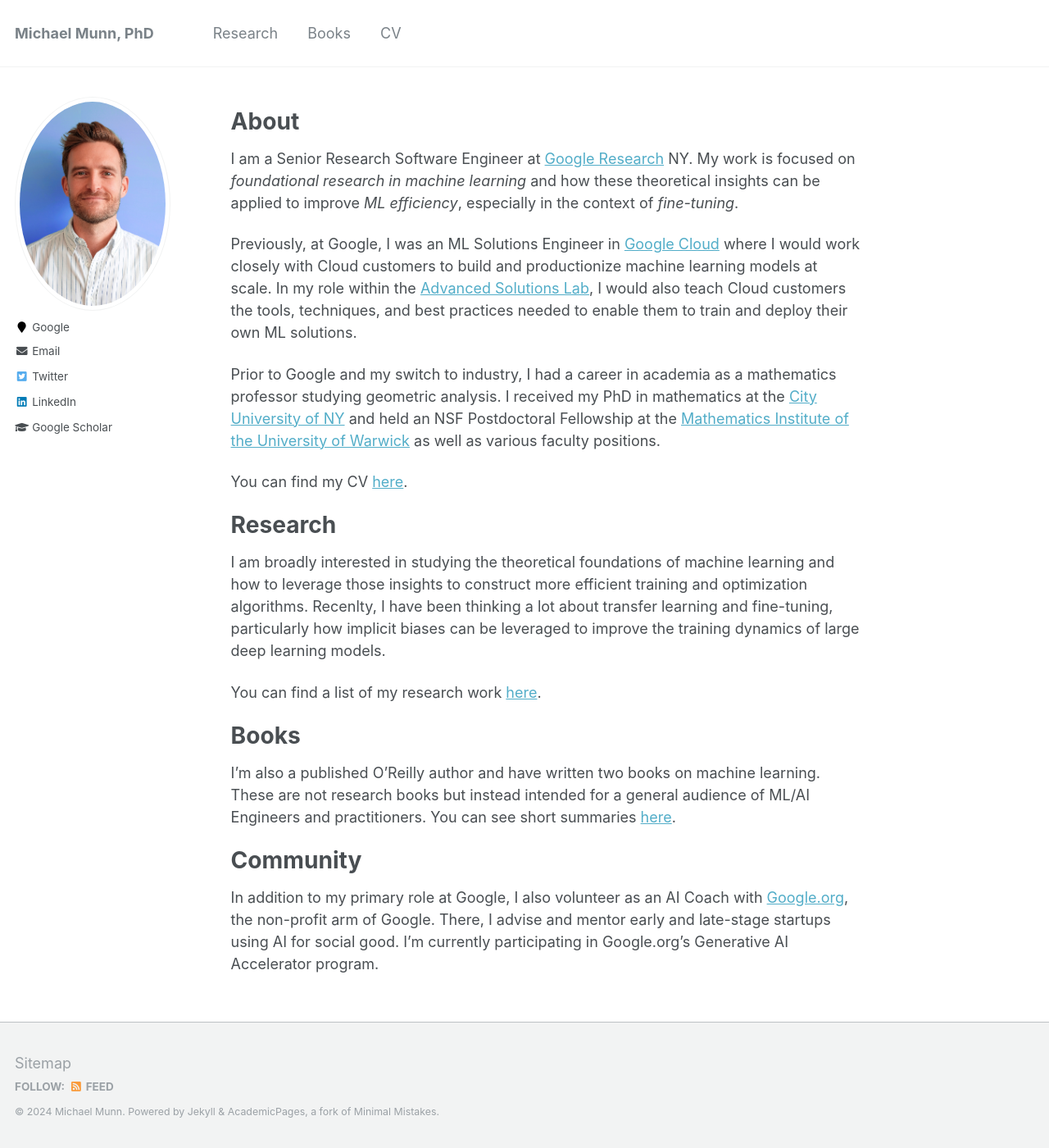
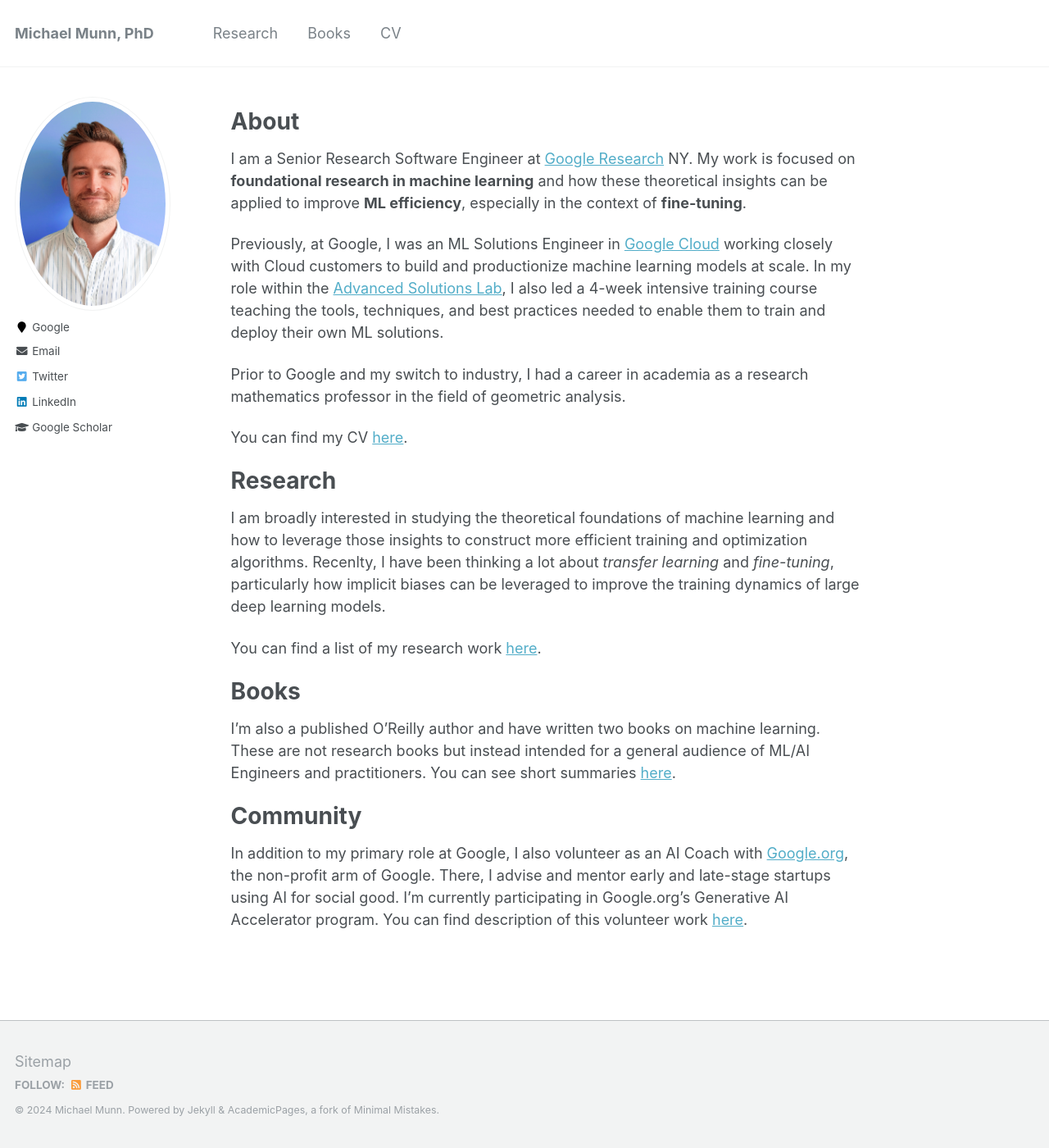
Before and after one commit to munnm/munnm.github.io, a Jekyll site: the page built from _pages/about.md, in a window 1280 px wide and 1400 px high. Shown: the whole window at 82% size. Built offline with Jekyll 4.4.1, drawn with Linux system fonts in a browser that asks for light colours.

Commit message:
edit about, resize image

```diff
--- a/_pages/about.md
+++ b/_pages/about.md
@@ -10,17 +10,17 @@ redirect_from:
 
 # About
 
-I am a Senior Research Software Engineer at [Google Research](https://research.google/) NY. My work is focused on *foundational research in machine learning* and how these theoretical insights can be applied to improve *ML efficiency*, especially in the context of *fine-tuning*.
+I am a Senior Research Software Engineer at [Google Research](https://research.google/) NY. My work is focused on **foundational research in machine learning** and how these theoretical insights can be applied to improve **ML efficiency**, especially in the context of **fine-tuning**.
 
-Previously, at Google, I was an ML Solutions Engineer in [Google Cloud](https://cloud.google.com/?e=0) where I would work closely with Cloud customers to build and productionize machine learning models at scale. In my role within the [Advanced Solutions Lab](https://cloud.google.com/asl), I would also teach Cloud customers the tools, techniques, and best practices needed to enable them to train and deploy their own ML solutions.
+Previously, at Google, I was an ML Solutions Engineer in [Google Cloud](https://cloud.google.com/?e=0) working closely with Cloud customers to build and productionize machine learning models at scale. In my role within the [Advanced Solutions Lab](https://cloud.google.com/asl), I also led a 4-week intensive training course teaching the tools, techniques, and best practices needed to enable them to train and deploy their own ML solutions.
 
-Prior to Google and my switch to industry, I had a career in academia as a mathematics professor studying geometric analysis. I received my PhD in mathematics at the [City University of NY](https://www.gc.cuny.edu) and held an NSF Postdoctoral Fellowship at the [Mathematics Institute of the University of Warwick](https://warwick.ac.uk/fac/sci/maths/) as well as various faculty positions.
+Prior to Google and my switch to industry, I had a career in academia as a research mathematics professor in the field of geometric analysis.
 
 You can find my CV [here](files/munn_resume.pdf).
 
 # Research
 
-I am broadly interested in studying the theoretical foundations of machine learning and how to leverage those insights to construct more efficient training and optimization algorithms. Recenlty, I have been thinking a lot about transfer learning and fine-tuning, particularly how implicit biases can be leveraged to improve the training dynamics of large deep learning models.
+I am broadly interested in studying the theoretical foundations of machine learning and how to leverage those insights to construct more efficient training and optimization algorithms. Recenlty, I have been thinking a lot about *transfer learning* and *fine-tuning*, particularly how implicit biases can be leveraged to improve the training dynamics of large deep learning models.
 
 You can find a list of my research work [here](https://munnm.github.io/research/).
 
@@ -30,4 +30,4 @@ I'm also a published O'Reilly author and have written two books on machine learn
 
 # Community
 
-In addition to my primary role at Google, I also volunteer as an AI Coach with [Google.org](https://www.google.org), the non-profit arm of Google. There, I advise and mentor early and late-stage startups using AI for social good. I'm currently participating in Google.org's Generative AI Accelerator program.
+In addition to my primary role at Google, I also volunteer as an AI Coach with [Google.org](https://www.google.org), the non-profit arm of Google. There, I advise and mentor early and late-stage startups using AI for social good. I'm currently participating in Google.org's Generative AI Accelerator program. You can find description of this volunteer work [here](https://munnm.github.io/community/).
```
Also changed, not shown: _pages/books.md (+2 -1 lines).
